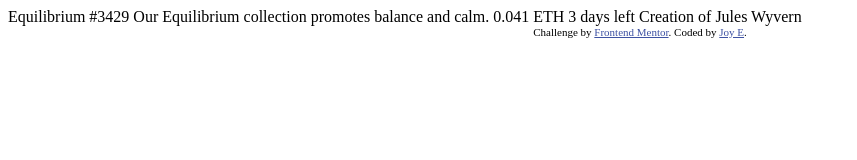
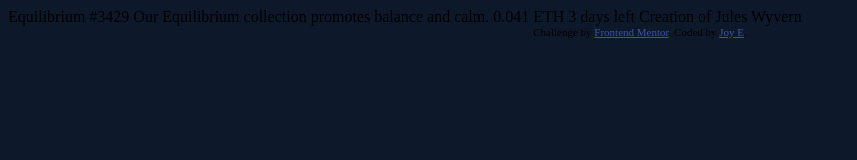
Before and after one commit to joy-joy2001/NFT-card-Challenge, a plain HTML site: page index.html in a window 1280 px wide. Shown: the whole page, without its empty margins (0-857 px from the left). Drawn offline with Linux system fonts and the light colour scheme.

Commit message:
Add dark blue background to the page

```diff
--- a/styles.css
+++ b/styles.css
@@ -5,3 +5,7 @@
 .attribution a {
     color: hsl(228, 45%, 44%);
 }
+
+body {
+    background-color: hsl(217, 54%, 11%)
+}
```
